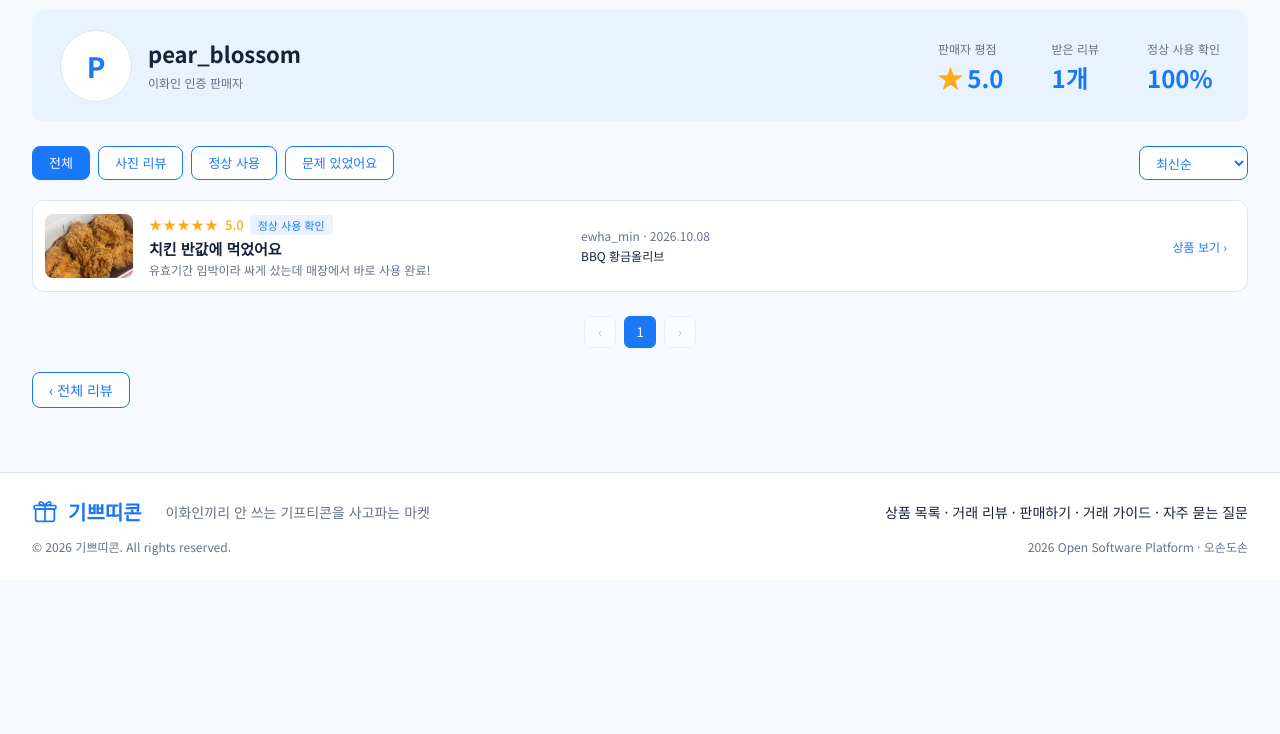
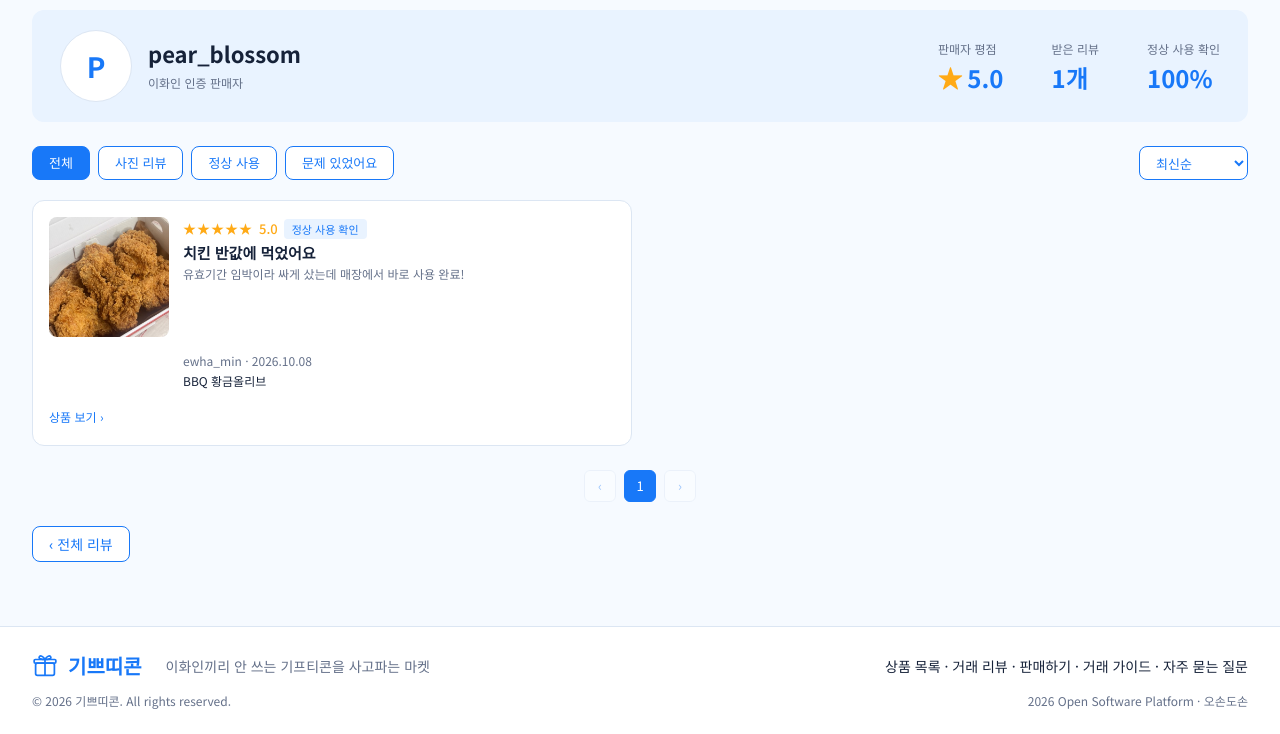
Before and after one commit to osp-5sondoson/2026_osp_project_5sondoson, a Flask app: page /seller_reviews/pear_blossom in a window 1280 px wide. Shown: the part 242-976 px from the top of the page. Before the commit the page ends 797 px from the top, so only its background shows below. Run offline with Flask 3, Linux system fonts and the light colour scheme; parts of the project's set-up code (start-up, migrations or seed data) failed here and were passed over.

Commit message:
리뷰 목록 Firebase 연동 및 페이지네이션 구현 (#30)
* feat: implement review list UI

* feat: 리뷰 목록 Firebase 연동

```diff
--- a/app.py
+++ b/app.py
@@ -1,6 +1,6 @@
 from flask import Flask, render_template, request, redirect, url_for, flash, session
 from database import DBhandler
-from datetime import date, datetime
+from datetime import date, datetime, timedelta
 import hashlib
 import os
 import random
@@ -209,8 +209,36 @@ def view_special_result():
 
 @app.route("/review")
 def view_review():
-    return render_template("review.html")
+    reviews = DB.get_reviews()
 
+    for review in reviews:
+        item = DB.get_item_byname(review.get("item", "")) or {}
+
+        # 리뷰가 작성된 상품의 판매자 정보
+        review["seller"] = item.get("seller", "")
+
+        # 리뷰 사진을 직접 올렸는지 여부
+        # 사진을 안 올렸을 경우 상품 이미지가 대신 저장됨
+        review["has_photo"] = (
+            bool(review.get("img_path"))
+            and review.get("img_path") != item.get("img_path")
+        )
+
+    # 이번 주 월요일부터 작성된 리뷰 수
+    today = date.today()
+    week_start = today - timedelta(days=today.weekday())
+    week_start_str = week_start.strftime("%Y.%m.%d")
+
+    week_count = sum(
+        1 for review in reviews
+        if review.get("date", "") >= week_start_str
+    )
+
+    return render_template(
+        "review.html",
+        reviews=reviews,
+        week_count=week_count
+    )
 
 @app.route("/seller_reviews/<seller>")
 def view_seller_reviews(seller):
--- a/static/css/review.css
+++ b/static/css/review.css
@@ -119,6 +119,10 @@
 
 /* 리뷰 행 */
 .review-list {
+  display: grid;
+  grid-template-columns: repeat(2, minmax(0, 1fr));
+  gap: 16px;
+
   margin: 0 0 24px;
   padding: 0;
   list-style: none;
@@ -126,10 +130,10 @@
 
 .review-item {
   display: flex;
-  align-items: center;
-  gap: 16px;
-  margin-bottom: 8px;
-  padding: 12px 20px 12px 12px;
+  flex-direction: column;
+  gap: 12px;
+  padding: 16px;
+
   background-color: var(--white);
   border: 1px solid var(--border);
   border-radius: 12px;
@@ -141,19 +145,29 @@
 
 .review-item__link {
   display: grid;
-  grid-template-columns: 88px minmax(0, 1fr) auto;
-  align-items: center;
-  gap: 16px;
+  grid-template-columns: 120px minmax(0, 1fr);
+  align-items: start;
+  gap: 14px;
 
-  flex: 1;
   min-width: 0;
 }
 
+.review-item__link > a:first-child {
+  grid-row: 1 / span 2;
+  align-self: stretch;
+}
+
 .review-item__thumb {
-  width: 88px;
-  height: 64px;
+  width: 120px;
+  height: 120px;
+
   object-fit: cover;
   border-radius: 8px;
+}
+
+.review-item__thumb--card {
+  object-fit: contain;
+  background-color: var(--background);
 }
 
 .review-item__thumb--empty {
@@ -191,6 +205,8 @@
 }
 
 .review-item__info {
+  grid-column: 2;
+
   display: flex;
   flex-direction: column;
 
@@ -199,16 +215,15 @@
   color: var(--text-secondary);
 }
 
+.review-item__info-row {
+  display: flex;
+  justify-content: space-between;
+  align-items: center;
+  gap: 12px;
+}
+
 .review-item__item {
   color: var(--text);
-}
-
-/* 오른쪽 링크는 빈 칸 없이 행 오른쪽 끝에 붙임 (검토 메모 반영) */
-.review-item__right {
-  flex: 0 1 auto;
-  width: auto;
-  margin-left: 0;
-  text-align: right;
 }
 
 .seller-link {
@@ -221,6 +236,8 @@
 }
 
 .review-empty {
+  grid-column: 1 / -1;
+
   padding: 40px;
   text-align: center;
   color: var(--text-secondary);
@@ -756,27 +773,21 @@ img.avatar {
 }
 
 @media screen and (min-width: 1200px) {
-  .review-item__link {
-    grid-template-columns: 88px minmax(0, 1fr) 440px;
-  }
-
-  .review-item__right {
-    flex: 0 0 190px;
-    width: 190px;
-  }
-
   .review-stat-band {
     grid-template-columns: repeat(4, minmax(0, 1fr)) 400px;
   }
 }
 
 @media screen and (max-width: 768px) {
+  .review-list {
+  grid-template-columns: 1fr;
+  }
+
   .review-stat-band {
     grid-template-columns: repeat(2, 1fr);
   }
 
   .review-item,
-  .review-item__link,
   .review-detail__body,
   .seller-card {
     flex-direction: column;
@@ -785,6 +796,10 @@ img.avatar {
 
   .review-item__info {
     width: auto;
+  }
+
+  .review-item__info-row {
+  flex-wrap: wrap;
   }
 
   .review-detail__photo {
```
Also changed, not shown: database.py (+18 -0 lines), templates/review.html (+48 -33 lines).
